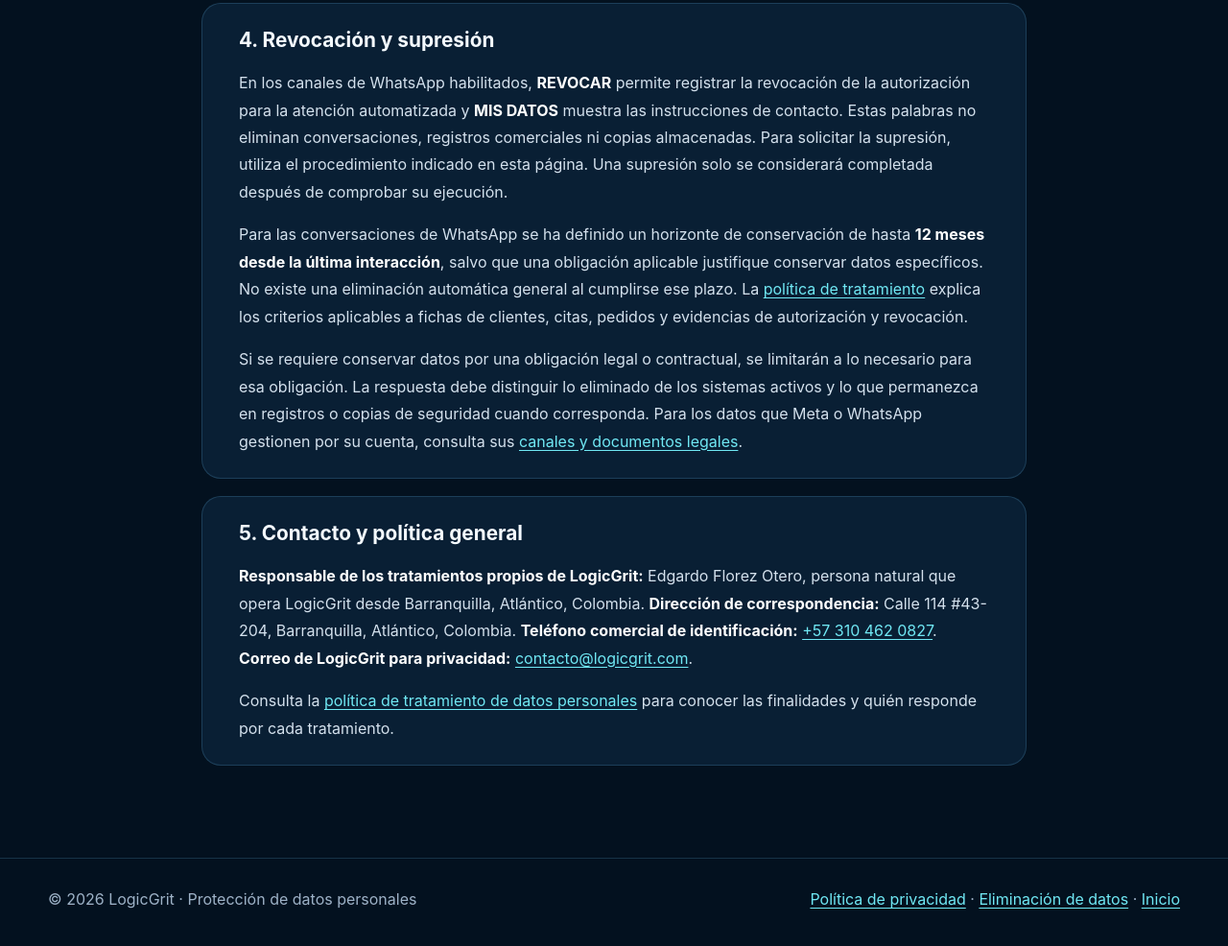
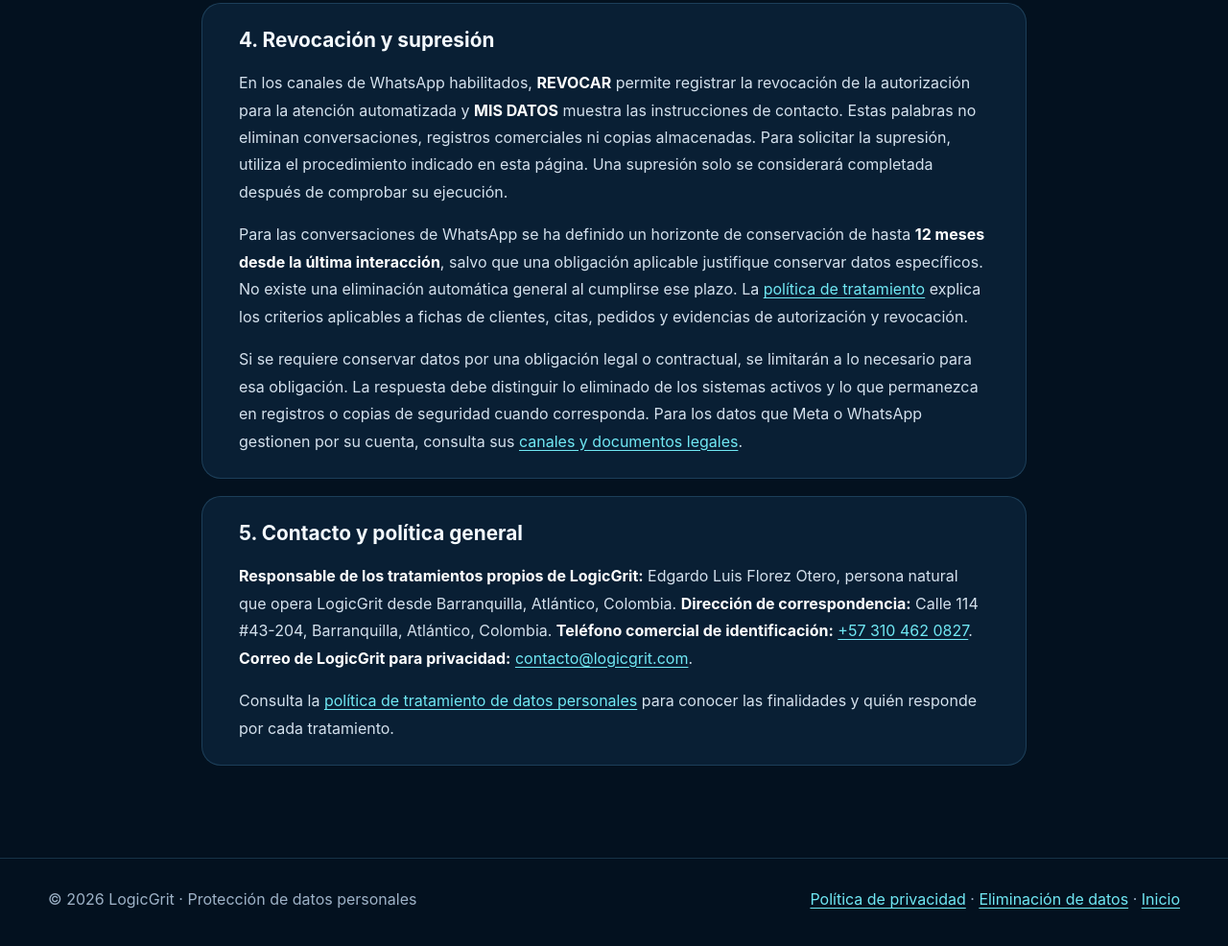
Before and after one commit to edgardodev/logicgrit-web, a plain HTML site: page eliminacion-de-datos/index.html in a window 1280 px wide. Shown: the part 2017-3003 px from the top of the page at 96% size. Drawn offline with Linux system fonts and the light colour scheme.

Commit message:
docs: corregir nombre legal completo según matrícula mercantil

```diff
--- a/eliminacion-de-datos/index.html
+++ b/eliminacion-de-datos/index.html
@@ -58,7 +58,7 @@
 </section>
 <section class="legal-section" id="contacto">
 <h2>5. Contacto y política general</h2>
-<p><strong>Responsable de los tratamientos propios de LogicGrit:</strong> Edgardo Florez Otero, persona natural que opera LogicGrit desde Barranquilla, Atlántico, Colombia. <strong>Dirección de correspondencia:</strong> Calle 114 #43-204, Barranquilla, Atlántico, Colombia. <strong>Teléfono comercial de identificación:</strong> <a href="tel:+573104620827">+57 310 462 0827</a>. <strong>Correo de LogicGrit para privacidad:</strong> <a href="mailto:contacto@logicgrit.com">contacto@logicgrit.com</a>.</p>
+<p><strong>Responsable de los tratamientos propios de LogicGrit:</strong> Edgardo Luis Florez Otero, persona natural que opera LogicGrit desde Barranquilla, Atlántico, Colombia. <strong>Dirección de correspondencia:</strong> Calle 114 #43-204, Barranquilla, Atlántico, Colombia. <strong>Teléfono comercial de identificación:</strong> <a href="tel:+573104620827">+57 310 462 0827</a>. <strong>Correo de LogicGrit para privacidad:</strong> <a href="mailto:contacto@logicgrit.com">contacto@logicgrit.com</a>.</p>
 <p>Consulta la <a href="/politica-de-privacidad/">política de tratamiento de datos personales</a> para conocer las finalidades y quién responde por cada tratamiento.</p>
 </section>
 </article>
```
